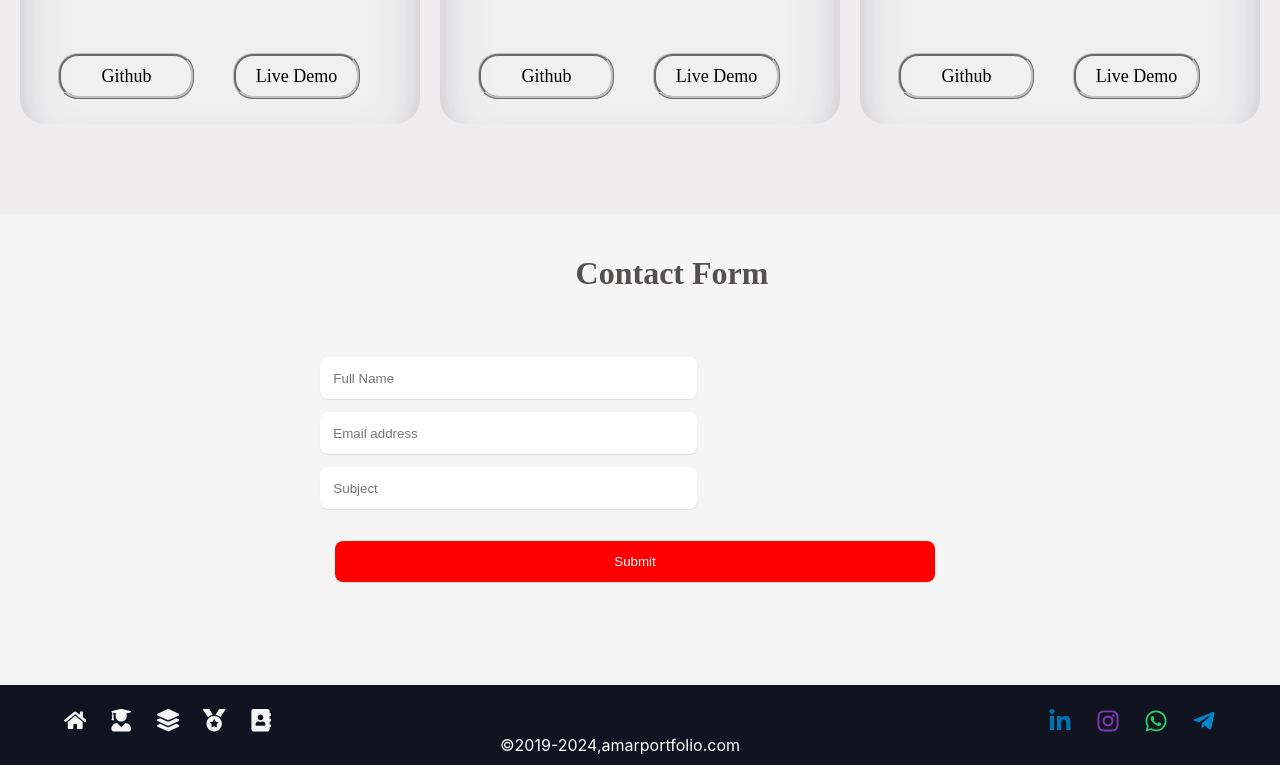
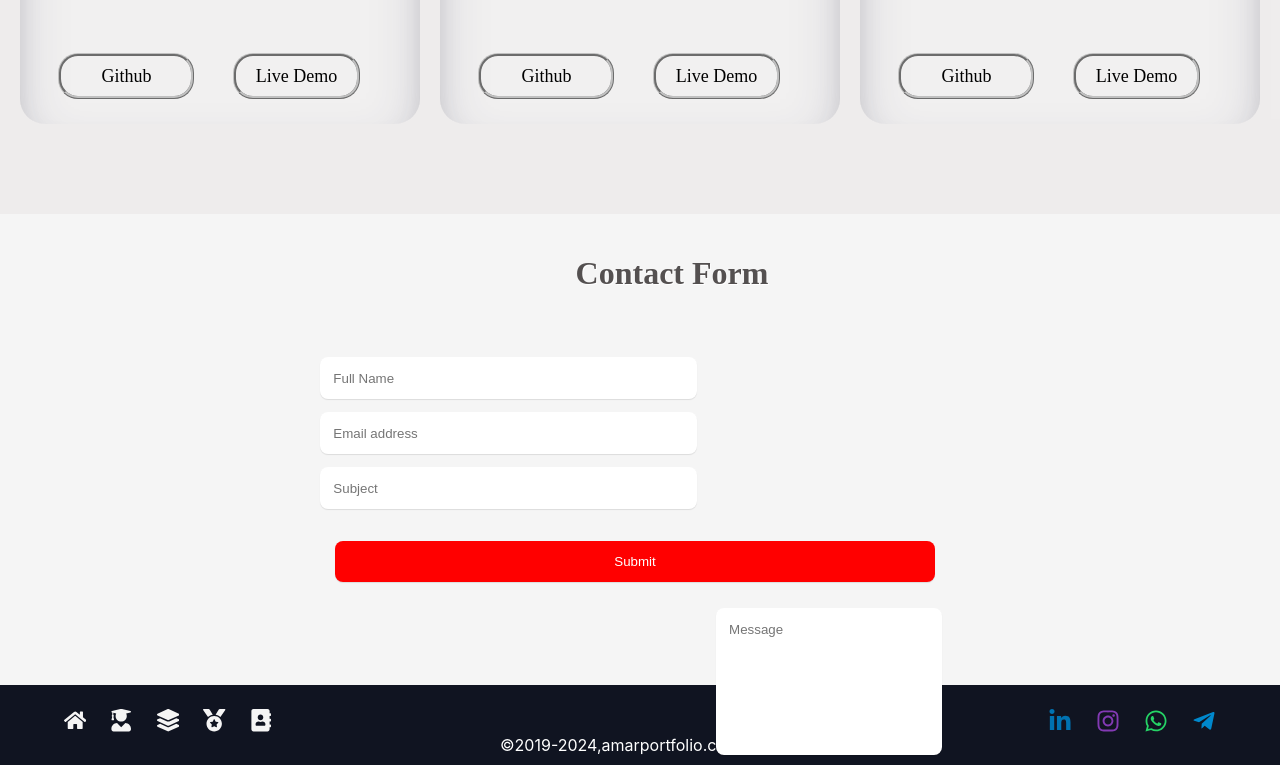
Before and after one commit to Amaranadh9989/Amaranadh_portfolio, a React (Create React App) app: page / in a window 1280 px wide. Shown: the part 2930-3695 px from the top of the page. Built offline with nearby package versions, Linux system fonts and the light colour scheme.

Commit message:
responsive testing25

```diff
--- a/src/components/ContactForm.css
+++ b/src/components/ContactForm.css
@@ -81,9 +81,8 @@ h1 {
   }
   .input-message {
     width:200px;
-    top:20px;
+    top:270px;
     margin-right:100px;
-    display: none;
   }
   .input-submit{
     position: absolute;
@@ -114,7 +113,6 @@ h1 {
 @media (max-width:820px){
     .input-message {
       top:110px;
-      display: none;
     }
 }
 @media (max-width:768px){
@@ -124,7 +122,6 @@ h1 {
 .input-message {
   top:75px;
   margin-right:70px;
-  display: none;
 }
 }
 @media (max-width: 480px) {
```
